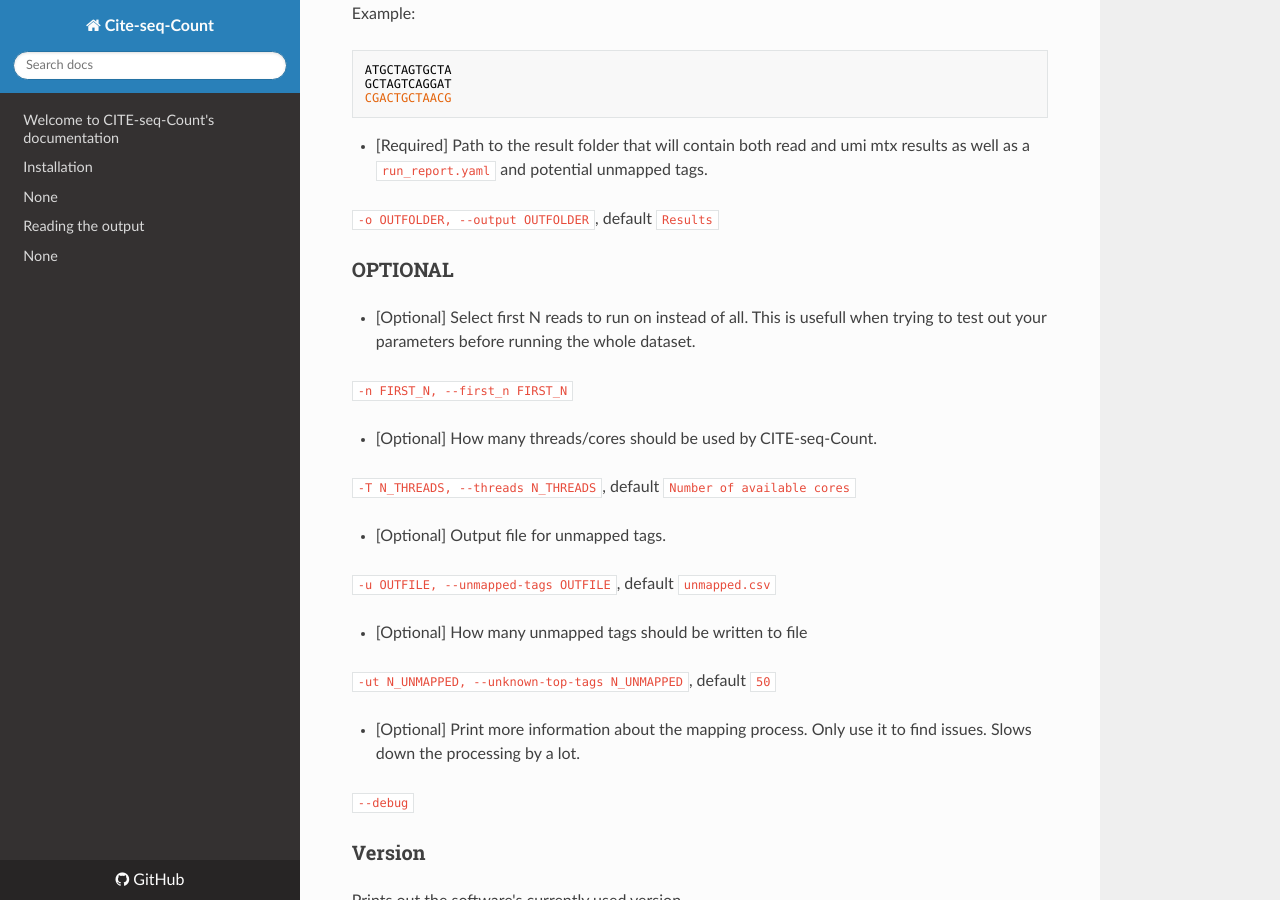
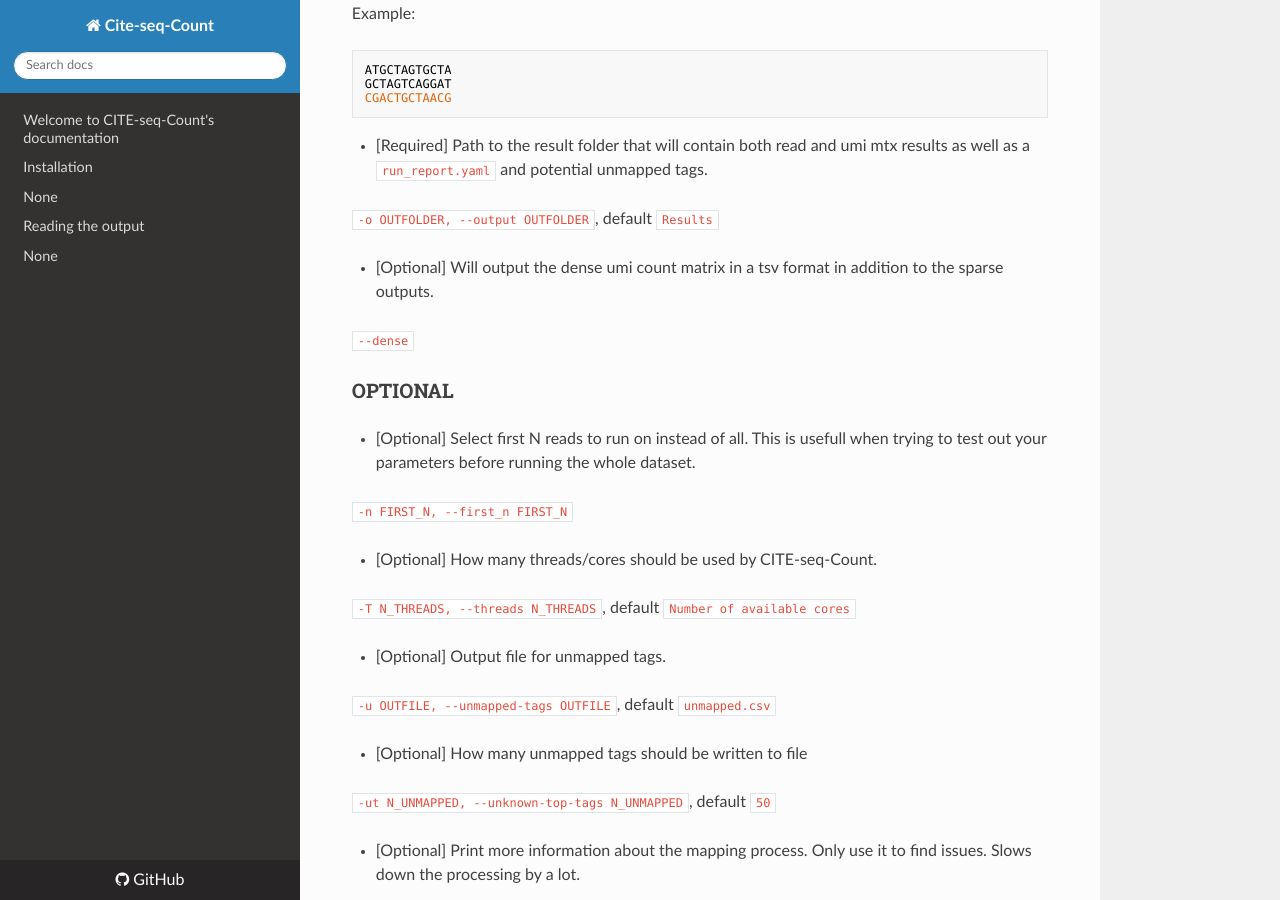
Before and after one commit to Hoohm/CITE-seq-Count, an MkDocs documentation site: the page built from docs/docs/Running-the-script.md, in a window 1280 px wide and 900 px high, scrolled down 4088 px. Built offline with MkDocs 1.6.1, drawn with Linux system fonts in a browser that asks for light colours; nearby versions of some CDN libraries.

Commit message:
added some documentation for the --dense option

```diff
--- a/docs/docs/Running-the-script.md
+++ b/docs/docs/Running-the-script.md
@@ -171,6 +171,10 @@
 
 `-o OUTFOLDER, --output OUTFOLDER`, default `Results`
 
+* [Optional] Will output the dense umi count matrix in a tsv format in addition to the sparse outputs.
+
+`--dense`
+
 
 ### OPTIONAL
 
```
